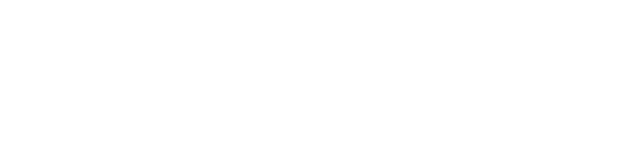
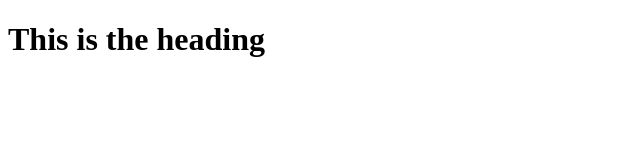
Before and after one commit to CalderTheArtist/IDM221-cl3272, a plain HTML site: page MainPage.html in a window 1280 px wide. Shown: the whole page, without its empty margins (0-640 px from the left). Drawn offline with Linux system fonts and the light colour scheme.

Commit message:
Update MainPage.html

```diff
--- a/MainPage.html
+++ b/MainPage.html
@@ -1,9 +1,9 @@
 <!DOCTYPE html>
 <html>
     <head>
-        <title>This is a title</title>
+        <title>Calder, the Artist</title>
     </head>
     <body>
-        <h1> </h1>
+        <h1> This is the heading </h1>
     </body>
 </html>
```
